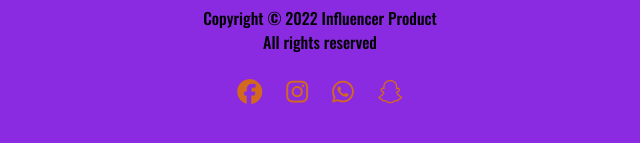
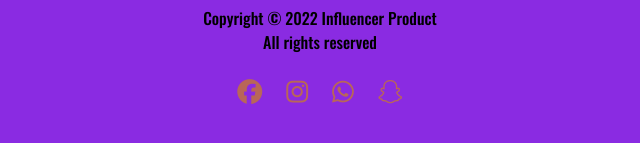
Before and after one commit to dev-nayandas/Influencer-Gear, a plain HTML site: page index.html in a window 1280 px wide. Shown: the part 2672-2815 px from the top of the page, 340-980 px from the left. Drawn offline with nearby package versions, Linux system fonts and the light colour scheme.

Commit message:
icon change

```diff
--- a/style.css
+++ b/style.css
@@ -59,7 +59,7 @@ padding: 40px;}
     padding: 20px
 }
 .fab{
-    color: chocolate;
+    color: rgb(185, 102, 88);
     padding: 10px;
     font-size: 25px;
 }
```
